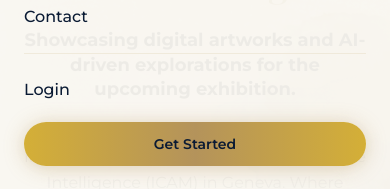
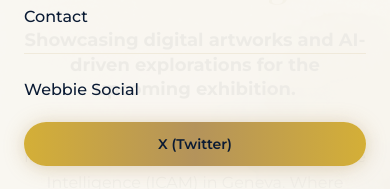
Before and after one commit to vitaliizeleninca-dot/kristina-portfolio, a React (Vite) app: page / in a window 390 px wide. Both pictures are taken after a click on the button 346 px from the left and 40 px from the top of the page. Shown: the part 275-464 px from the top of the page. Built offline with nearby package versions, Linux system fonts and the light colour scheme.

Commit message:
Update Navbar links for Login and Get Started

```diff
--- a/src/components/landing/Navbar.tsx
+++ b/src/components/landing/Navbar.tsx
@@ -115,7 +115,7 @@
             ))}
             <div className="flex flex-col gap-3 pt-4 border-t border-[#DBCBAA]/30">
               <button className="font-montserrat font-medium text-[#0A1A33] hover:text-[#B4935B] transition-colors py-2 text-left">
-                Login
+                <a href="https://webbiesocial.com/dashboard/aurumross" target="_blank">Webbie Social</a>
               </button>
               <button
                 className={cn(
@@ -124,7 +124,7 @@
                   "shadow-[0_2px_20px_rgba(180,147,91,0.4)]"
                 )}
               >
-                Get Started
+                <a href="https://x.com/aurumross" target="_blank">X (Twitter)</a>
               </button>
             </div>
           </div>
```
